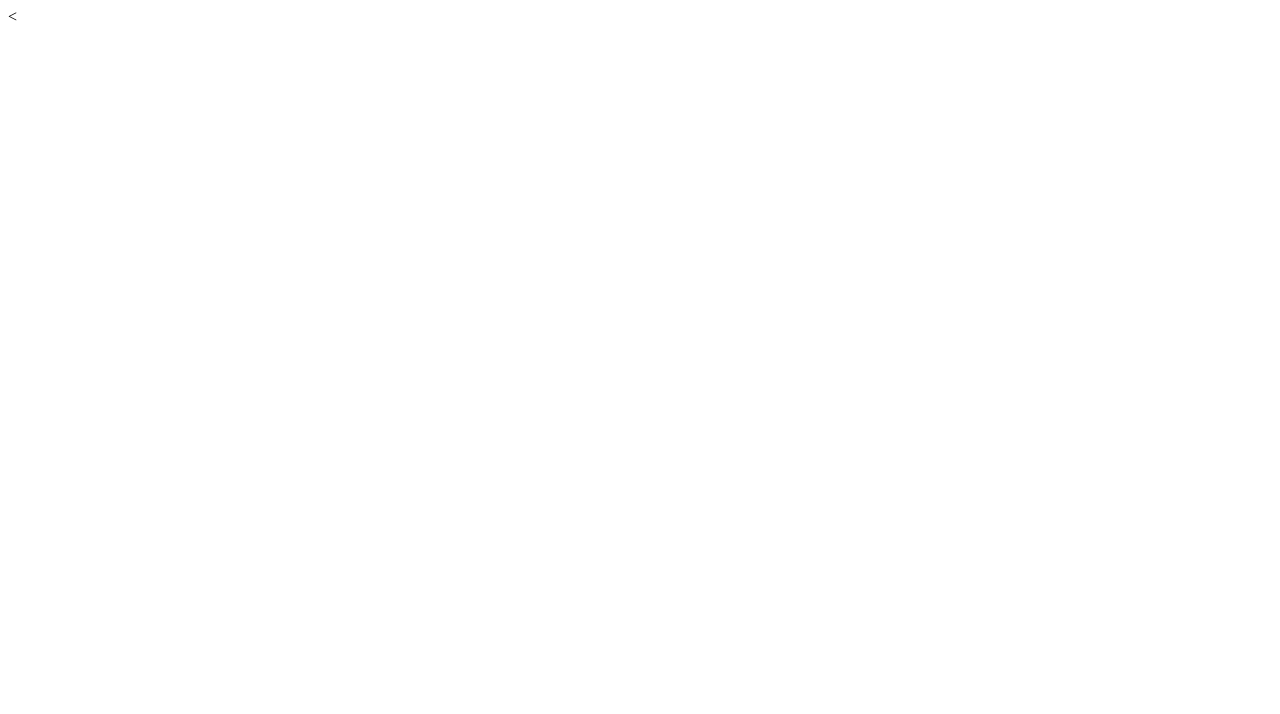
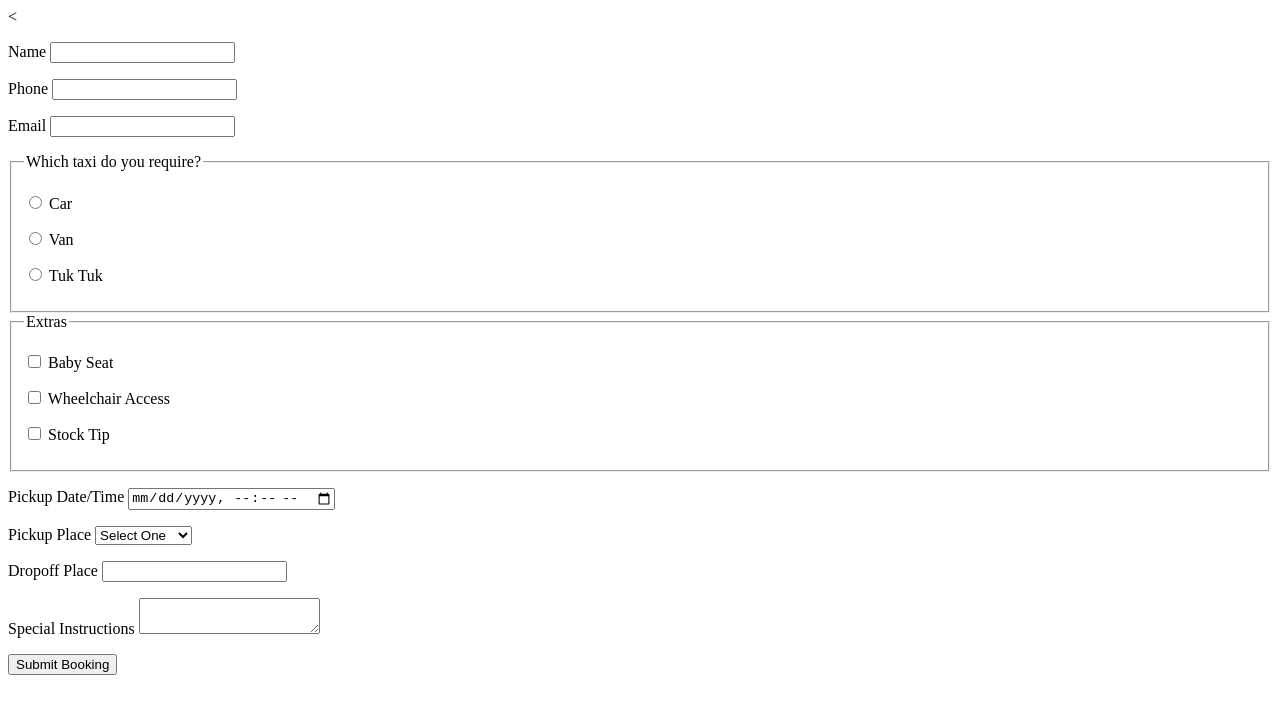
Before and after one commit to vaishnavideshpande793/git-one-remote, a plain HTML site: page index.html in a window 1280 px wide. Drawn offline with Linux system fonts and the light colour scheme.

Commit message:
Altered the index html file

```diff
--- a/index.html
+++ b/index.html
@@ -5,6 +5,77 @@
     <title>This is test for remote repo</title>
   </head>
   <body>
+    <form method="get" enctype="application/x-www-form-urlencoded" action="/html/codes/html_form_handler.cfm">
 
+<p>
+<label>Name
+<input type="text" name="customer_name" required>
+</label>
+</p>
+
+<p>
+<label>Phone
+<input type="tel" name="phone_number">
+</label>
+</p>
+
+<p>
+<label>Email
+<input type="email" name="email_address">
+</label>
+</p>
+
+<fieldset>
+<legend>Which taxi do you require?</legend>
+<p><label> <input type="radio" name="taxi" required value="car"> Car </label></p>
+<p><label> <input type="radio" name="taxi" required value="van"> Van </label></p>
+<p><label> <input type="radio" name="taxi" required value="tuktuk"> Tuk Tuk </label></p>
+</fieldset>
+
+<fieldset>
+<legend>Extras</legend>
+<p><label> <input type="checkbox" name="extras" value="baby"> Baby Seat </label></p>
+<p><label> <input type="checkbox" name="extras" value="wheelchair"> Wheelchair Access </label></p>
+<p><label> <input type="checkbox" name="extras" value="tip"> Stock Tip </label></p>
+</fieldset>
+
+<p>
+<label>Pickup Date/Time
+<input type="datetime-local" name="pickup_time" required>
+</label>
+</p>
+
+<p>
+<label>Pickup Place
+<select id="pickup_place" name="pickup_place">
+<option value="" selected="selected">Select One</option>
+<option value="office" >Taxi Office</option>
+<option value="town_hall" >Town Hall</option>
+<option value="telepathy" >We'll Guess!</option>
+</select>
+</label>
+</p>
+
+<p>
+<label>Dropoff Place
+<input type="text" name="dropoff_place" required list="destinations">
+</label>
+
+<datalist id="destinations">
+<option value="Airport">
+<option value="Beach">
+<option value="Fred Flinstone's House">
+</datalist>
+</p>
+
+<p>
+<label>Special Instructions
+<textarea name="comments" maxlength="500"></textarea>
+</label>
+</p>
+
+<p><button>Submit Booking</button></p>
+
+</form>
   </body>
 </html>
```
